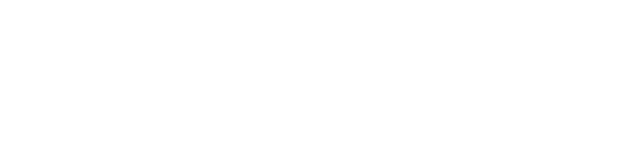
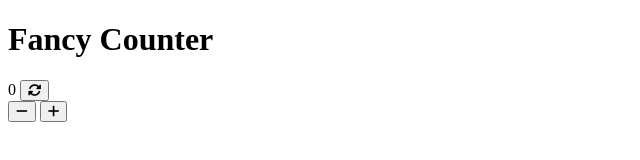
Before and after one commit to jeffch19/Fancy-Counter, a plain HTML site: page index.html in a window 1280 px wide. Shown: the whole page, without its empty margins (0-640 px from the left). Drawn offline with Linux system fonts and the light colour scheme.

Commit message:
added HTML

```diff
--- a/index.html
+++ b/index.html
@@ -7,10 +7,33 @@
   <link rel="preconnect" href="https://fonts.googleapis.com">
   <link rel="preconnect" href="https://fonts.gstatic.com" crossorigin>
   <link href="https://fonts.googleapis.com/css2?family=Inter:wght@200;300;400;500;600;700;800&display=swap" rel="stylesheet">
+  <link rel="stylesheet" href="https://cdnjs.cloudflare.com/ajax/libs/font-awesome/6.2.1/css/all.min.css" integrity="sha512-MV7K8+y+gLIBoVD59lQIYicR65iaqukzvf/nwasF0nqhPay5w/9lJmVM2hMDcnK1OnMGCdVK+iQrJ7lzPJQd1w==" crossorigin="anonymous" referrerpolicy="no-referrer">
+  <link rel="stylesheet" href="style.css">
+
+  <script src="./script.js" defer></script>
 
   <title>Fancy Counter</title>
 </head>
 <body>
 
+  <div class="counter">
+    <h1 class="counter__title">Fancy Counter</h1>
+
+    <span class="counter__value">0</span>
+
+    <button class="counter__reset-button">
+      <i class="fas fa-sync-alt counter__reset-icon"></i>
+    </button>
+
+    <div class="counter__buttons">
+      <button class="counter__button counter__button--decrease">
+        <i class="fas fa-minus counter__icon counter__icon--minus"></i>
+      </button>
+      <button class="counter__button counter__button--increase">
+        <i class="fas fa-plus counter__icon counter__icon--plus"></i>
+      </button>
+    </div>
+  </div>
+
 </body>
 </html>
```
